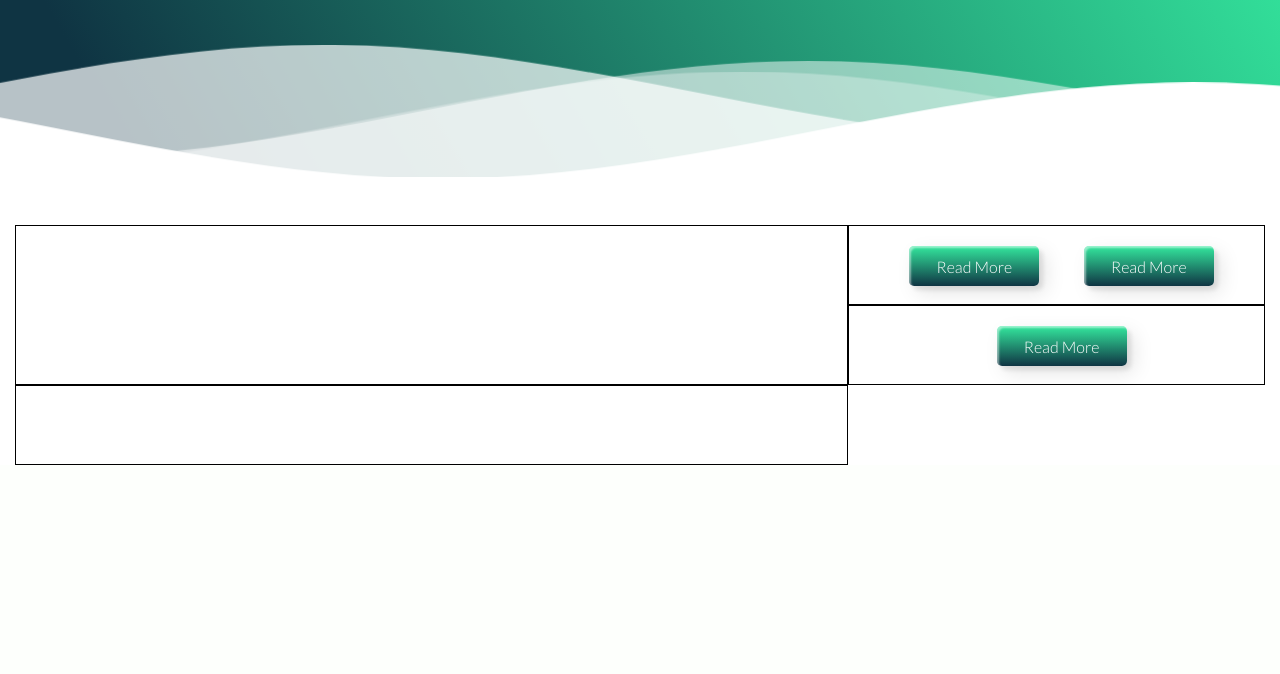
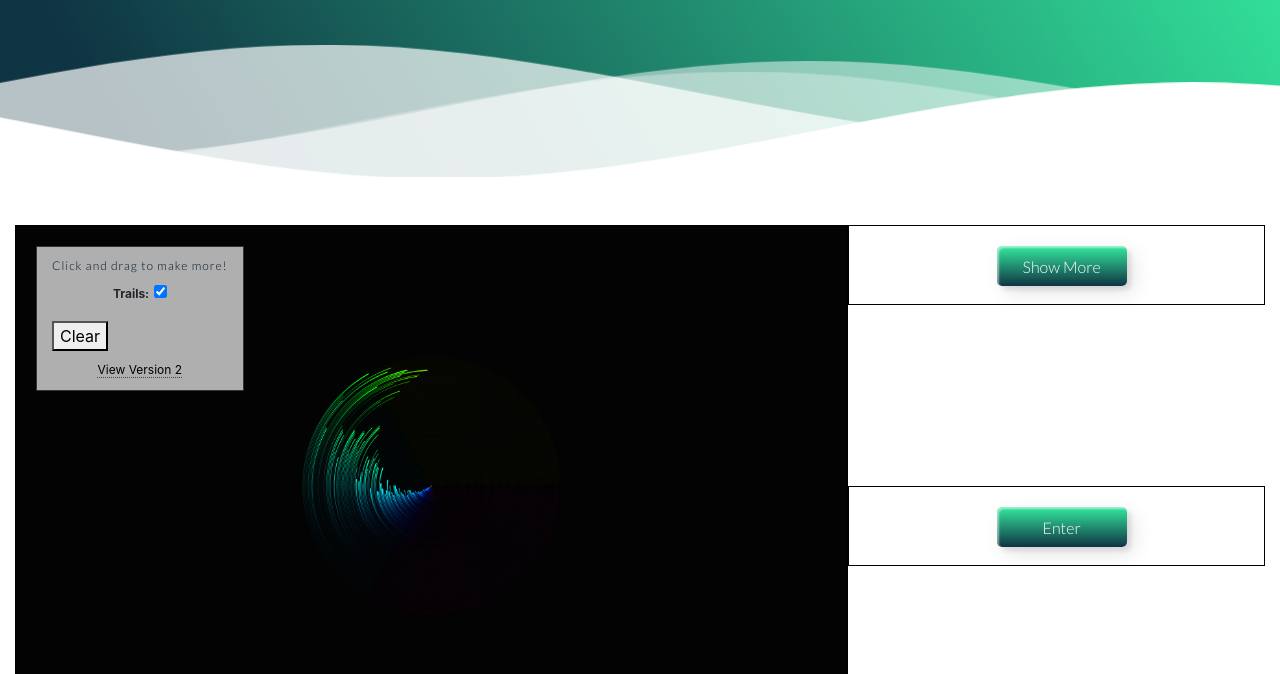
Before and after one commit to tmchuynh/the-bordom-cure, a website: page index.html in a window 1280 px wide. Shown: the part 126-800 px from the top of the page. Drawn offline with nearby package versions, Linux system fonts and the light colour scheme; no server answers.

Commit message:
Input canvas

```diff
--- a/index.html
+++ b/index.html
@@ -41,14 +41,20 @@
 
     <section class="container-fluid text-center">
         <div class="rainbow">
-
+            <div id="control-panel">
+                <p>Click and drag to make more!</p>
+                <label>Trails: </label>
+                <input type="checkbox" id="trail" name="trail" checked />
+                <button id="clear">Clear</button>
+                <a href="https://codepen.io/jackrugile/pen/aCzHs" target="_blank">View Version 2</a>
+            </div>
+            <canvas id="c"></canvas>
         </div>
         <div class="activites">
-            <button class="custom-btn btn-11"><span>Click!</span><span>Read More</span></button>
-            <button class="custom-btn btn-10"><span>Click!</span><span>Read More</span></button>
+            <button class="custom-btn btn-11"><span>Click!</span><span>Show More</span></button>
         </div>
         <div class="numbers">
-            <button class="custom-btn btn-12"><span>Click!</span><span>Read More</span></button>
+            <button class="custom-btn btn-12"><span>Click!</span><span>Enter</span></button>
         </div>
         <div class="random">
 
@@ -59,11 +65,13 @@
 
 
     <!-- partial -->
-    <script src='https://code.jquery.com/jquery-3.4.1.min.js'></script>
+    <script src="https://cdnjs.cloudflare.com/ajax/libs/jquery/3.6.1/jquery.min.js"
+        integrity="sha512-aVKKRRi/Q/YV+4mjoKBsE4x3H+BkegoM/em46NNlCqNTmUYADjBbeNefNxYV7giUp0VxICtqdrbqU7iVaeZNXA=="
+        crossorigin="anonymous" referrerpolicy="no-referrer"></script>
     <script src='https://cdn.jsdelivr.net/npm/popper.js@1.16.1/dist/umd/popper.min.js'></script>
     <script src='https://cdn.jsdelivr.net/npm/bootstrap@4.6.1/dist/js/bootstrap.min.js'></script>
 
     <script src="/public/js/boredom.js"></script>
     <script src="/public/js/numbers.js"></script>
-    <script src="/public/js/rainbow.js"></script>
+    <script type="module" src="/public/js/rainbow.js"></script>
 </body>
--- a/public/js/rainbow.js
+++ b/public/js/rainbow.js
@@ -1 +1,136 @@
-https://codepen.io/jackrugile/pen/DdYrrV
+window.requestAnimationFrame=function(){return window.requestAnimationFrame||window.requestAnimationFrame||window.requestAnimationFrame||window.requestAnimationFrame||window.requestAnimationFrame||function(a){window.setTimeout(a,1E3/60)}}();
+
+document.onselectstart = function() {
+  return false;
+};
+var c = document.getElementById('c');
+var ctx = c.getContext('2d');
+var dpr = window.devicePixelRatio;
+var cw = window.innerWidth;
+var ch = window.innerHeight;
+c.width = cw * dpr;
+c.height = ch * dpr;
+ctx.scale(dpr, dpr);
+var rand = function(rMi, rMa){return ~~((Math.random()*(rMa-rMi+1))+rMi);}
+ctx.lineCap = 'round';
+var orbs = [];
+var orbCount = 30;
+var radius;
+
+var trailCB = document.getElementById('trail');
+var trail = trailCB.checked;
+var clearer = document.getElementById('clear');
+
+function createOrb(mx,my){
+  var dx = (cw/2) - mx;
+	var dy = (ch/2) - my;
+	var dist = Math.sqrt(dx * dx + dy * dy);
+	var angle = Math.atan2(dy, dx);
+	orbs.push({
+		x: mx,
+		y: my,
+		lastX: mx,
+		lastY: my,
+		hue: 0,
+		colorAngle: 0,
+		angle: angle + Math.PI/2,
+		//size: .5+dist/250,
+		size: rand(1,3)/2,
+		centerX: cw/2,
+		centerY: ch/2,
+		radius: dist,
+		speed: (rand(5,10)/1000)*(dist/750)+.015,
+		alpha: 1 - Math.abs(dist)/cw,
+		draw: function() {
+			ctx.strokeStyle = 'hsla('+this.colorAngle+',100%,50%,1)';
+			ctx.lineWidth = this.size;
+			ctx.beginPath();
+			ctx.moveTo(this.lastX, this.lastY);
+			ctx.lineTo(this.x, this.y);
+			ctx.stroke();
+		},
+		update: function(){
+			var mx = this.x;
+			var my = this.y;
+			this.lastX = this.x;
+			this.lastY = this.y;
+			var x1 = cw/2;
+			var y1 = ch/2;
+			var x2 = mx;
+			var y2 = my;
+			var rise = y1-y2;
+			var run = x1-x2;
+			var slope = -(rise/run);
+			var radian = Math.atan(slope);
+			var angleH = Math.floor(radian*(180/Math.PI));
+			if(x2 < x1 && y2 < y1){angleH += 180;}
+			if(x2 < x1 && y2 > y1){angleH += 180;}
+			if(x2 > x1 && y2 > y1){angleH += 360;}
+			if(y2 < y1 && slope =='-Infinity'){angleH = 90;}
+			if(y2 > y1 && slope =='Infinity'){angleH = 270;}
+			if(x2 < x1 && slope =='0'){angleH = 180;}
+			if(isNaN(angleH)){angleH = 0;}
+
+			this.colorAngle = angleH;
+			this.x = this.centerX + Math.sin(this.angle*-1) * this.radius;
+			this.y = this.centerY + Math.cos(this.angle*-1) * this.radius;
+			this.angle += this.speed;
+
+		}
+	});
+}
+
+function orbGo(e){
+	var mx = e.pageX - c.offsetLeft;
+	var my = e.pageY - c.offsetTop;
+	createOrb(mx,my);
+}
+
+function turnOnMove(){
+	c.addEventListener('mousemove', orbGo, false);
+}
+
+function turnOffMove(){
+	c.removeEventListener('mousemove', orbGo, false);
+}
+
+function toggleTrails(){
+	trail = trailCB.checked;
+}
+
+function clear(){
+ orbs = [];
+}
+
+c.addEventListener('mousedown', orbGo, false);
+c.addEventListener('mousedown', turnOnMove, false);
+c.addEventListener('mouseup', turnOffMove, false);
+trailCB.addEventListener('change', toggleTrails, false);
+clearer.addEventListener('click', clear, false);
+
+var count = 100;
+while(count--){
+		createOrb(cw/2, ch/2+(count*2));
+}
+
+var loop = function(){
+  window.requestAnimationFrame(loop);
+	if(trail){
+		ctx.fillStyle = 'rgba(0,0,0,.1)';
+		ctx.fillRect(0,0,cw,ch);
+	} else {
+		ctx.clearRect(0,0,cw,ch);
+	}
+	var i = orbs.length;
+	while(i--){
+		var orb = orbs[i];
+		var updateCount = 3;
+		while(updateCount--){
+		orb.update();
+		orb.draw(ctx);
+		}
+
+	}
+}
+
+loop();
--- a/public/scss/main.scss
+++ b/public/scss/main.scss
@@ -129,12 +129,60 @@ p {
     grid-auto-flow: row;
     grid-template-areas: "one ." "one ." ". .";
     padding-top: 3rem;
+    position: relative;
 
     .rainbow {
+        position: relative;
         grid-area: one;
         border: 1px solid black;
+
+        canvas {
+            display: flex;
+            height: 100%;
+            // left: 0;
+            margin: 0;
+            padding: 0;
+            // position: absolute;
+            // top: 0;
+            width: 100%;
         }
-  .activites, .numbers, .random {
+
+        #control-panel {
+            background: rgba(233, 233, 233, 0.75);
+            border: 1px solid #333;
+            left: 20px;
+            padding: 10px 15px;
+            position: absolute;
+            top: 20px;
+            z-index: 2;
+        }
+
+        p {
+            font-size: 12px;
+            margin: 0 0 5px;
+        }
+
+        label {
+            font-size: 12px;
+            font-weight: bold;
+        }
+
+        button {
+            display: block;
+            margin: 10px 0 5px;
+        }
+
+        a {
+            border-bottom: 1px dotted #444;
+            color: rgb(0, 0, 0);
+            font-size: 12px;
+            text-decoration: none;
+        }
+    }
+
+    .activites,
+    .numbers,
+    .random {
         border: 1px solid black;
         height: 5rem;
     }
@@ -163,7 +211,9 @@ button {
     outline: none;
 }
 
-  .btn-12, .btn-10, .btn-11 {
+.btn-12,
+.btn-10,
+.btn-11 {
     position: relative;
     right: 20px;
     bottom: 20px;
```
Also changed, not shown: public/css/main.css. Lines whose indentation alone changed are shown as unchanged.
